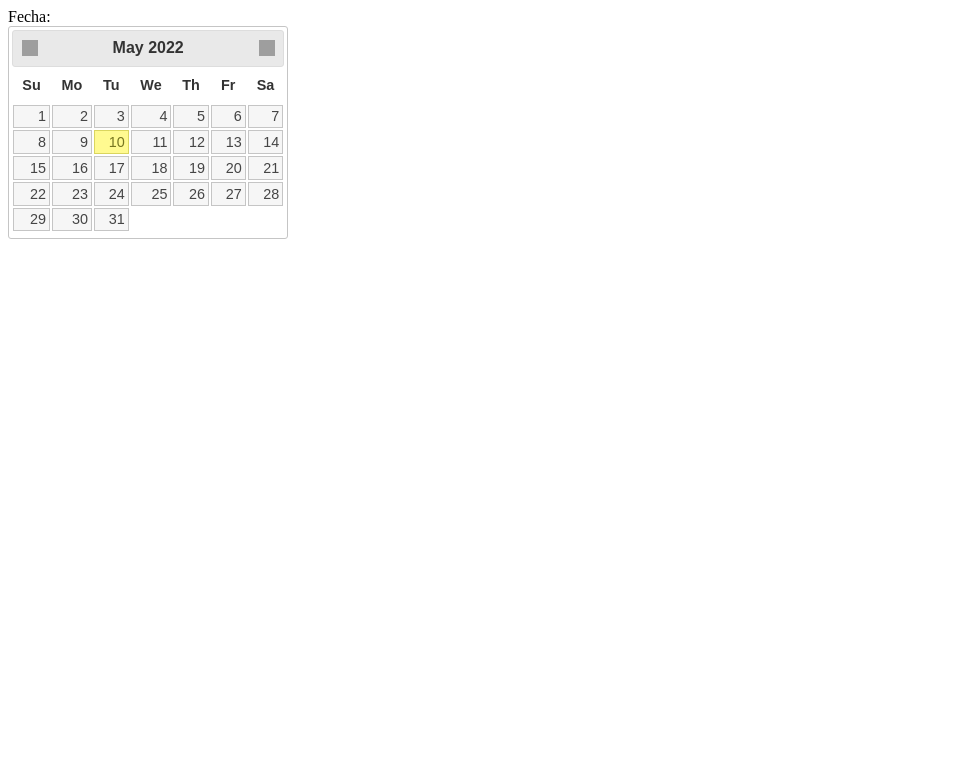
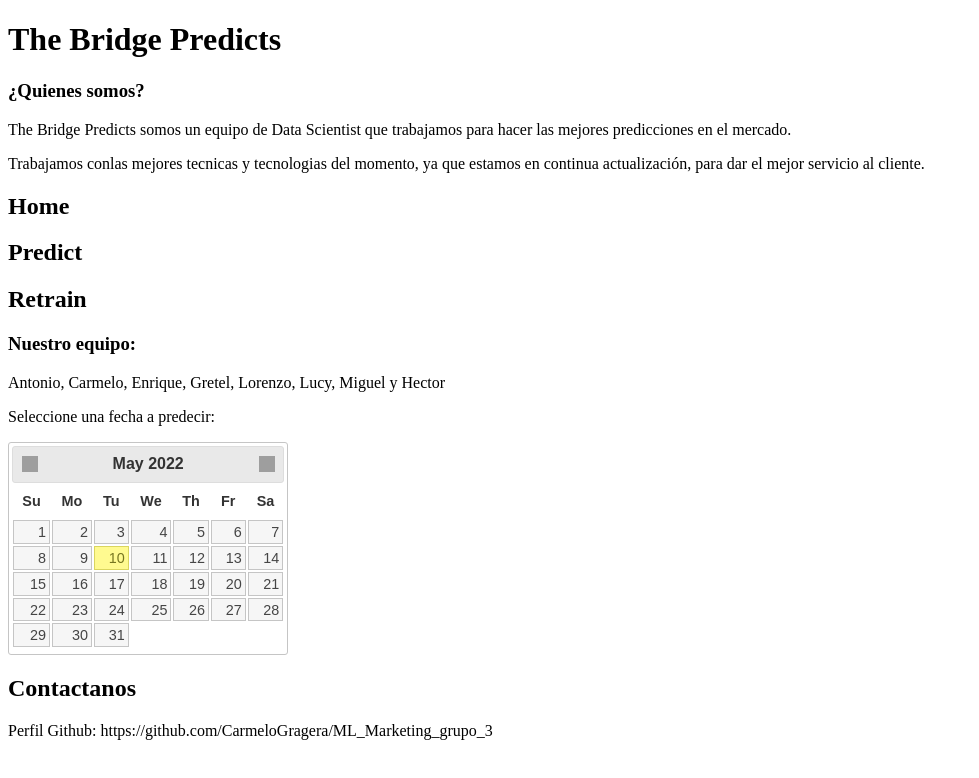
Before and after one commit to CarmeloGragera/ML_Marketing, a plain HTML site: page app/Front_end/index.html in a window 1280 px wide. Shown: the whole page, without its empty margins (0-979 px from the left). Drawn offline with nearby package versions, Linux system fonts and the light colour scheme; grey boxes are pictures that could not be loaded.

Commit message:
The Bridge Predicts html

```diff
--- a/app/Front_end/index.html
+++ b/app/Front_end/index.html
@@ -16,8 +16,32 @@
     </head>
 
 <body>
-Fecha:
-<div id="datepicker"></div>
+    <h1>The Bridge Predicts</h1>
+    <div>
+        <h3>¿Quienes somos?</h3>
+        <p>The Bridge Predicts somos un equipo de Data Scientist que trabajamos para hacer las mejores predicciones en el mercado.</p>
+        <p>Trabajamos conlas mejores tecnicas y tecnologias del momento, ya que estamos en continua actualización, para dar el mejor servicio al cliente.</p>
+    </div>
+    <div>
+        <h2>Home</h2>
+        <h2>Predict</h2>
+        <h2>Retrain</h2>
+    </div>
+    <div>
+        <h3>Nuestro equipo:</h3>
+        <p>Antonio, Carmelo, Enrique, Gretel, Lorenzo, Lucy, Miguel y Hector</p>
+    </div>
+
+<div id="datepicker">
+    <p>Seleccione una fecha a predecir:</p>
+</div>
 </body>
 
+<footer>
+    <div>
+        <h2>Contactanos</h2>
+        <p>Perfil Github: https://github.com/CarmeloGragera/ML_Marketing_grupo_3</p>
+    </div>
+</footer>
+
 </html>
```
